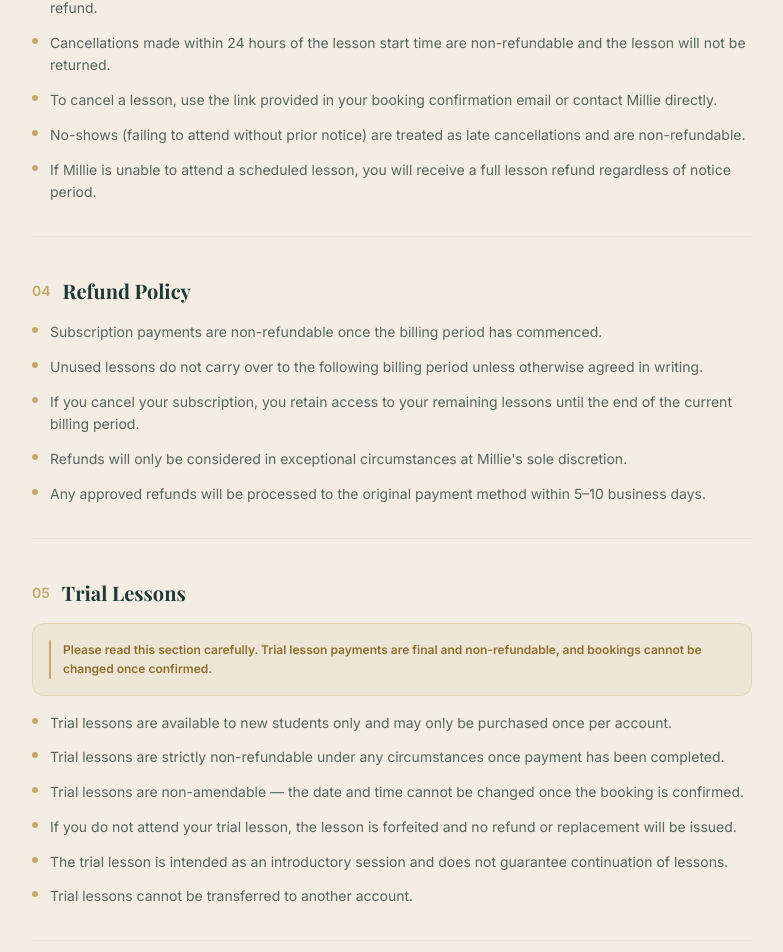
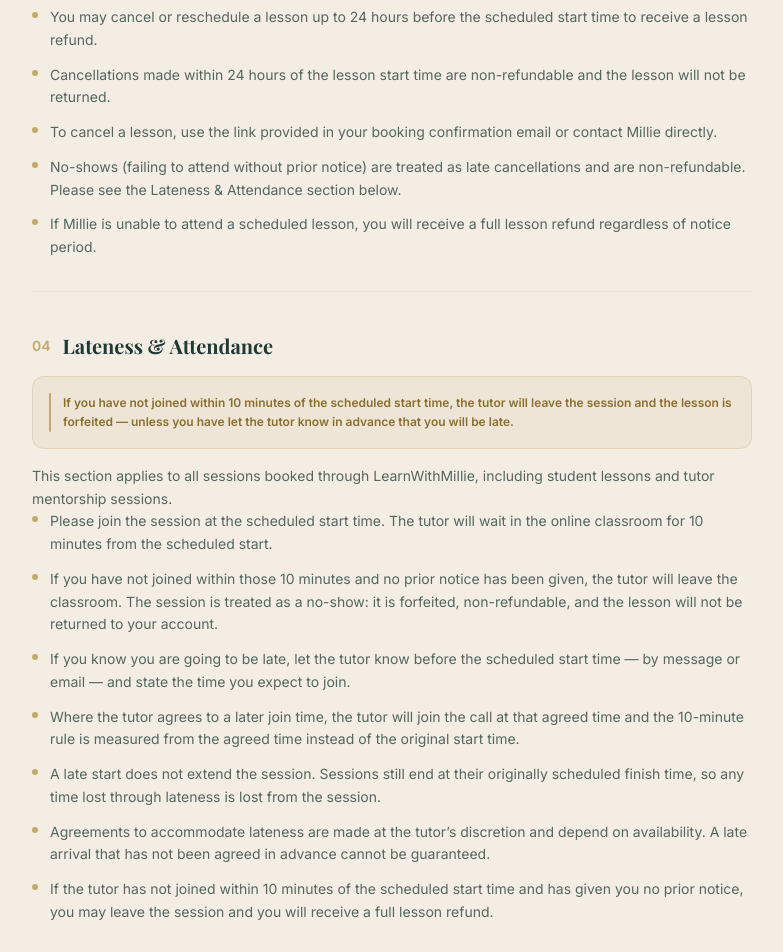
Before and after one commit to janicooper7/LearnWithMillie, a Next.js app: page /terms in a window 1280 px wide. Shown: the part 1359-2311 px from the top of the page, without its empty margins (248-1031 px from the left). Built offline with nearby package versions, Linux system fonts and the light colour scheme; no server answers.

Commit message:
feat: update on the tc's

```diff
--- a/src/app/terms/page.tsx
+++ b/src/app/terms/page.tsx
@@ -3,7 +3,7 @@ import type { Metadata } from 'next'
 export const metadata: Metadata = {
   title: 'Terms & Conditions | LearnWithMillie',
   description:
-    'Terms and conditions for LearnWithMillie, including our cancellation policy, refund policy, trial lesson terms, and online course terms.',
+    'Terms and conditions for LearnWithMillie, including our cancellation policy, lateness and attendance policy, refund policy, trial lesson terms, and online course terms.',
 }
 
 const sections = [
@@ -30,8 +30,25 @@ const sections = [
       'You may cancel or reschedule a lesson up to 24 hours before the scheduled start time to receive a lesson refund.',
       'Cancellations made within 24 hours of the lesson start time are non-refundable and the lesson will not be returned.',
       'To cancel a lesson, use the link provided in your booking confirmation email or contact Millie directly.',
-      'No-shows (failing to attend without prior notice) are treated as late cancellations and are non-refundable.',
+      'No-shows (failing to attend without prior notice) are treated as late cancellations and are non-refundable. Please see the Lateness & Attendance section below.',
       'If Millie is unable to attend a scheduled lesson, you will receive a full lesson refund regardless of notice period.',
+    ],
+  },
+  {
+    id: 'lateness',
+    title: 'Lateness & Attendance',
+    highlight: true,
+    highlightText:
+      'If you have not joined within 10 minutes of the scheduled start time, the tutor will leave the session and the lesson is forfeited — unless you have let the tutor know in advance that you will be late.',
+    content: `This section applies to all sessions booked through LearnWithMillie, including student lessons and tutor mentorship sessions.`,
+    items: [
+      'Please join the session at the scheduled start time. The tutor will wait in the online classroom for 10 minutes from the scheduled start.',
+      'If you have not joined within those 10 minutes and no prior notice has been given, the tutor will leave the classroom. The session is treated as a no-show: it is forfeited, non-refundable, and the lesson will not be returned to your account.',
+      'If you know you are going to be late, let the tutor know before the scheduled start time — by message or email — and state the time you expect to join.',
+      'Where the tutor agrees to a later join time, the tutor will join the call at that agreed time and the 10-minute rule is measured from the agreed time instead of the original start time.',
+      'A late start does not extend the session. Sessions still end at their originally scheduled finish time, so any time lost through lateness is lost from the session.',
+      'Agreements to accommodate lateness are made at the tutor’s discretion and depend on availability. A late arrival that has not been agreed in advance cannot be guaranteed.',
+      'If the tutor has not joined within 10 minutes of the scheduled start time and has given you no prior notice, you may leave the session and you will receive a full lesson refund.',
     ],
   },
   {
@@ -160,7 +177,7 @@ export default function TermsPage() {
               fontFamily: 'var(--font-inter), sans-serif',
             }}
           >
-            Effective date: 11 April 2026
+            Effective date: 10 August 2026
           </p>
           <div className='mt-6 h-px' style={{ backgroundColor: '#EDE4D8' }} />
         </div>
```
Also changed, not shown: .claude/settings.local.json.
